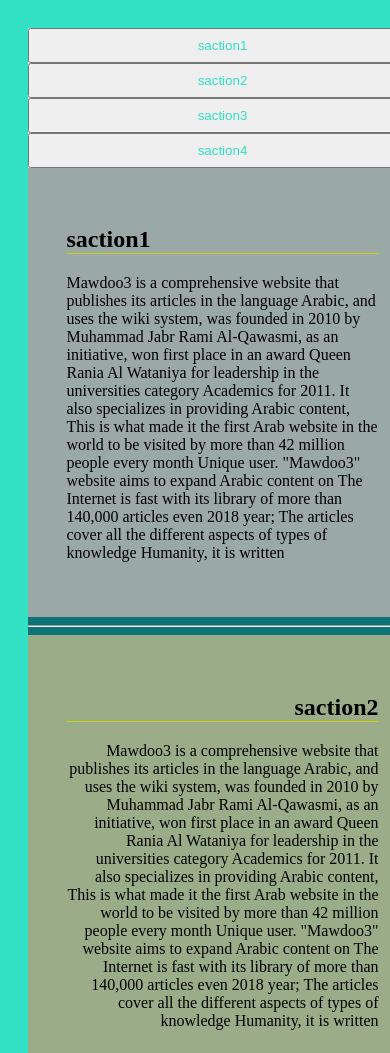
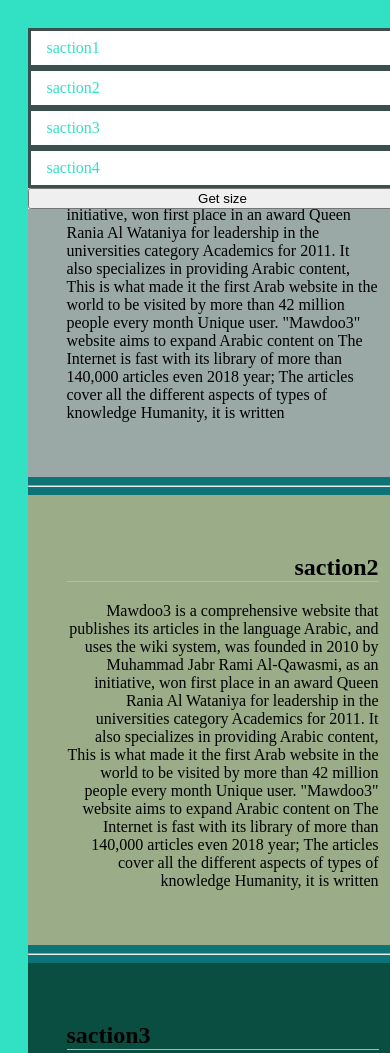
Before and after one commit to sultan-howaymel/Project-landing-page, a plain HTML site: page landing-page.html in a window 390 px wide. Shown: the top 1053 px of the page. Drawn offline with Linux system fonts and the light colour scheme.

Commit message:
22-11-2020

```diff
--- a/css/styles.css
+++ b/css/styles.css
@@ -16,25 +16,31 @@ header ul {
   justify-content: center;
   width: 100%;
   height: 50px;
+  position: fixed;
 }
-header li :hover {
-  background-color: #fff;
-  width: 120%;
-  height: 150%;
+li:hover {
+  background-color: rgb(118, 152, 204);
+  width: 10%;
+  height: 50%;
 }
-header button {
+li:active {
+  background-color: rgb(120, 228, 106);
+  color: #f8f8f8;
+}
+
+header li {
   display: block;
   text-decoration: none;
   color: #32e0c4;
   height: 100%;
-}
-header li {
-  text-decoration: none;
+  border-style: solid;
+  border-color: #3a504c;
+  height: 50%;
   margin: 2%;
 }
 
 @media only screen and (max-width: 600px) {
-  header li :hover {
+  li:hover {
     background-color: #444;
     width: auto;
   }
@@ -45,7 +51,7 @@ header li {
     margin: 0%;
     height: auto;
   }
-  header ul button {
+  header li {
     text-decoration: none;
     padding: 8px 16px;
     width: 100%;
--- a/js/app.js
+++ b/js/app.js
@@ -1,3 +1,6 @@
+
+// this is function for scrollInto View Method
+
 
 function myFunction1() {
   var elmnt = document.getElementById("section1");
@@ -17,3 +20,19 @@ function myFunction4() {
   var elmnt = document.getElementById("section4");
   elmnt.scrollIntoView();
 }
+
+// this is function for getBoundingClientRect() Method
+
+function myFunction5() {
+  var s = document.getElementById("section");
+  var rect = s.getBoundingClientRect();
+  x = rect.top;
+
+    if (x = 41.84375) {
+        alert ("Left: " + x + " , Height: " + h);
+
+    }
+    else
+         alert ("Left: " + x + " , Height: " + h);
+};
+myFunction5();
--- a/landing-page.html
+++ b/landing-page.html
@@ -7,18 +7,23 @@
     <link rel="stylesheet" href="css/styles.css" />
   </head>
 
-  <body>
+  <body  >
     <div class="container">
+<!-- header part-->
       <header id="header">
+
         <ul>
-  <button onclick="myFunction1()">saction1</button>
-   <button onclick="myFunction2()">saction2</button>
+  <li onclick="myFunction1()">saction1</li>
+<li onclick="myFunction2()">saction2</li>
+<li onclick="myFunction3()">saction3</li>
+<li onclick="myFunction4()">saction4</li>
+        <button onclick="myFunction5()">Get size </button>
 
-  <button onclick="myFunction3()">saction3</button>
-  <button onclick="myFunction4()">saction4</button>
         </ul>
       </header>
-      <section class="section" >
+      <!-- section part-->
+
+      <section class="section" id="section" >
 <div   id="section1">
            <h2>saction1</h2>
          </a>
@@ -86,6 +91,8 @@ Humanity, it is written            </p>
           </div>
 
       </section>
+            <!--    footer  part -->
+
       <footer class="footer">
         <a link href="www.github.com"> @sultan.Dev</a>
       </footer>
```
